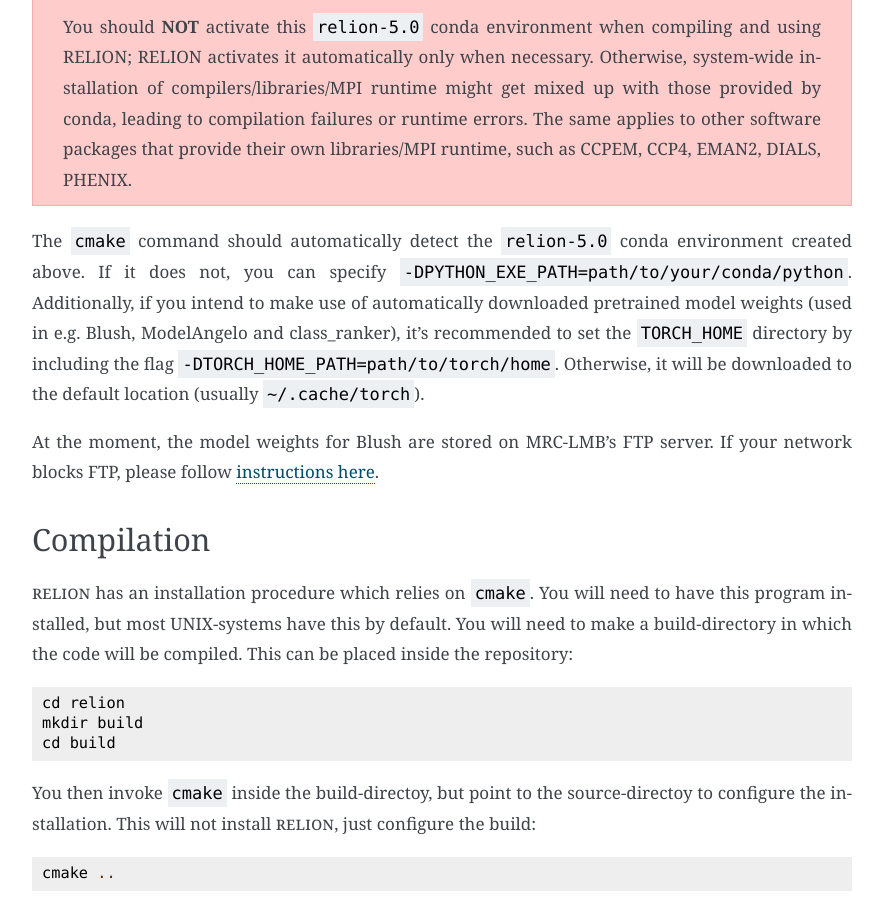
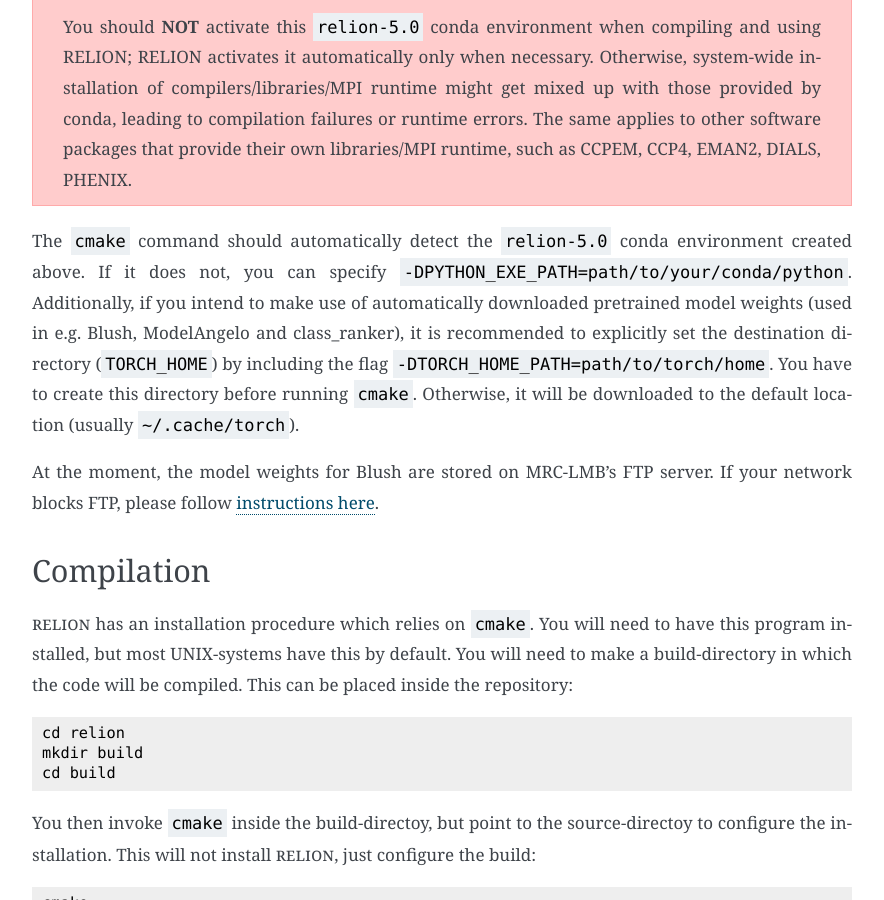
Before and after one commit to 3dem/relion-documents, a Sphinx documentation site: the page built from source/Installation.rst, in a window 1280 px wide and 900 px high, scrolled down 3905 px. Shown: the whole window, without its empty margins (308-1192 px from the left). Built offline with Sphinx 7.4.7, drawn with Linux system fonts in a browser that asks for light colours; cross-references to code outside the pages are shown as plain code.

Commit message:
More information about TORCH_HOME

```diff
--- a/source/Installation.rst
+++ b/source/Installation.rst
@@ -155,7 +155,8 @@ Also code in this environment will be updated intermittently. You can incorporat
 
 The ``cmake`` command should automatically detect the ``relion-5.0`` conda environment created above.
 If it does not, you can specify ``-DPYTHON_EXE_PATH=path/to/your/conda/python``.
-Additionally, if you intend to make use of automatically downloaded pretrained model weights (used in e.g. Blush, ModelAngelo and class_ranker), it's recommended to set the ``TORCH_HOME`` directory by including the flag ``-DTORCH_HOME_PATH=path/to/torch/home``.
+Additionally, if you intend to make use of automatically downloaded pretrained model weights (used in e.g. Blush, ModelAngelo and class_ranker), it is recommended to explicitly set the destination directory (``TORCH_HOME``) by including the flag ``-DTORCH_HOME_PATH=path/to/torch/home``.
+You have to create this directory before running ``cmake``.
 Otherwise, it will be downloaded to the default location (usually ``~/.cache/torch``).
 
 At the moment, the model weights for Blush are stored on MRC-LMB's FTP server.
```
